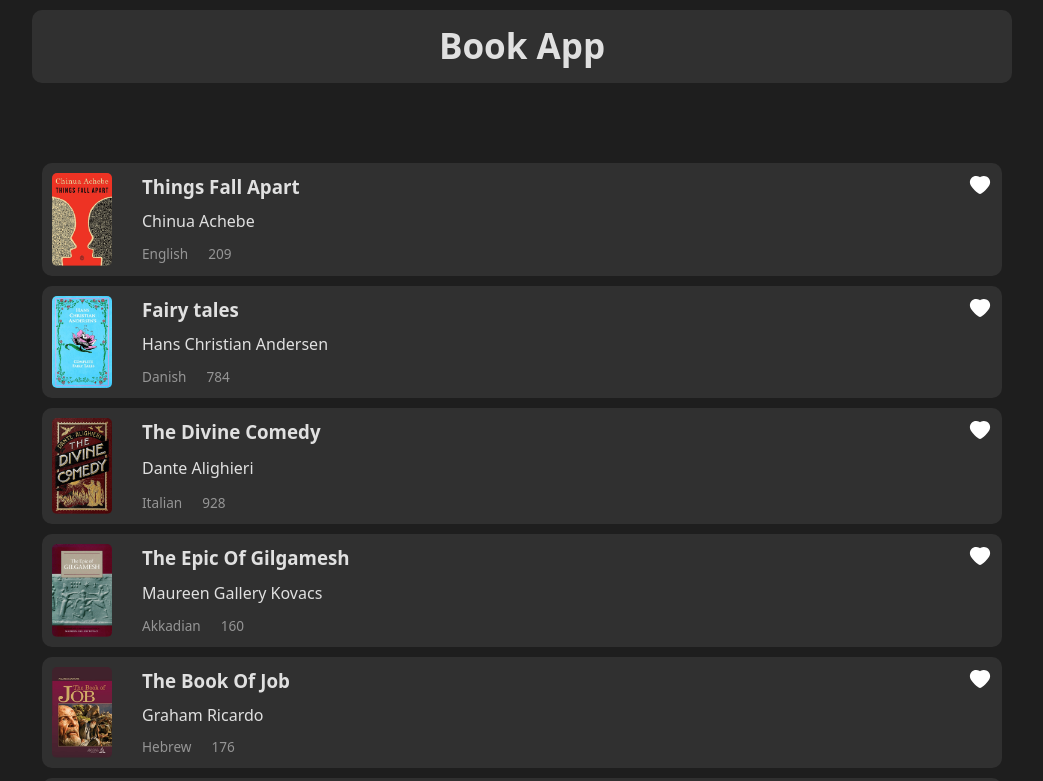
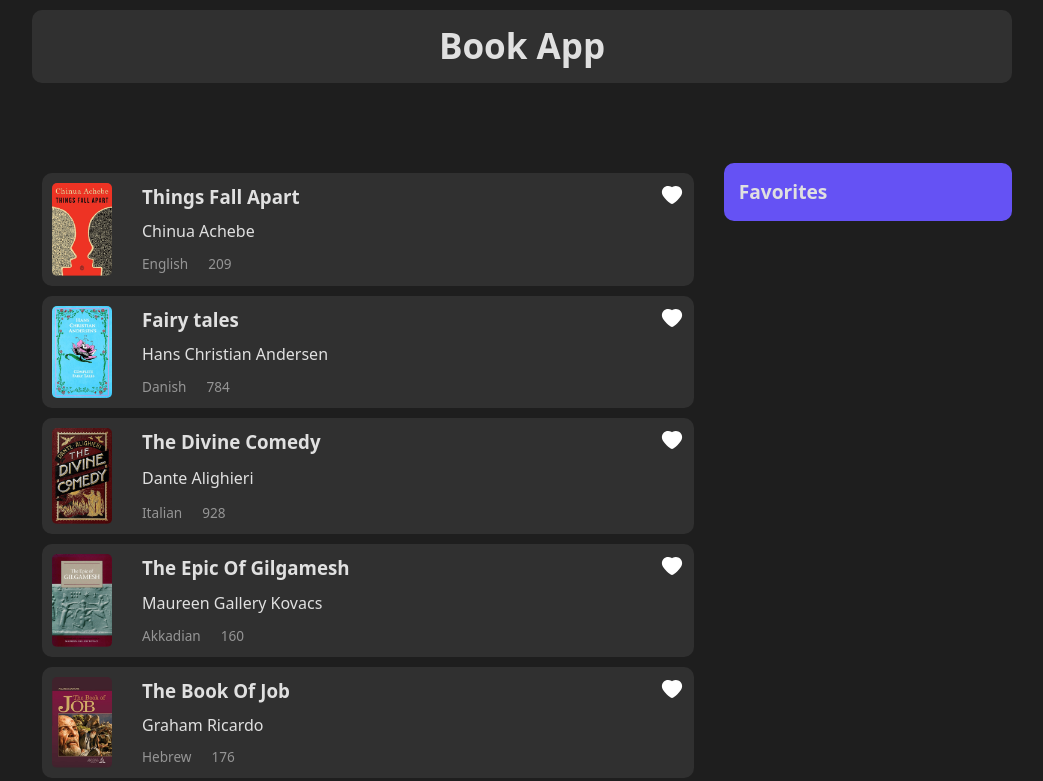
Before and after one commit to elahe919/Library, a React (Vite) app: page / in a window 1280 px wide. Shown: the top 781 px of the page, without its empty margins (118-1161 px from the left). Built offline with nearby package versions, Linux system fonts and the light colour scheme.

Commit message:
add sidebar for showing favorite books list

```diff
--- a/src/components/Book.jsx
+++ b/src/components/Book.jsx
@@ -1,13 +1,45 @@
-import React from "react";
+import React, { useState } from "react";
 import { books } from "../constants/mockData";
 import BookCard from "./BookCard";
+import SideBar from "./SideBar";
+import styles from "./Books.module.css";
 
 function Book() {
+  const [likedList, setLikedList] = useState([]);
+
+  const handleLikedList = (data, status) => {
+    if (!status) {
+      const newLikedList = likedList.filter((item) => {
+        item.id != data.id;
+      });
+      setLikedList(newLikedList);
+    } else {
+      setLikedList((likedList) => [...likedList, data]);
+    }
+  };
+
   return (
-    <div>
-      {books.map((book) => (
-        <BookCard key={book.id} data={book} />
-      ))}
+    <div className={styles.container}>
+      <div className={styles.cards}>
+        {books.map((book) => (
+          <BookCard
+            key={book.id}
+            data={book}
+            handleLikedList={handleLikedList}
+          />
+        ))}
+      </div>
+      <div className={styles.favorite}>
+          <h4>Favorites</h4>
+        {!!likedList.length && (
+          <div>
+            {" "}
+            {likedList.map((book) => (
+              <SideBar key={book.id} data={book} />
+            ))}{" "}
+          </div>
+        )}
+      </div>
     </div>
   );
 }
--- a/src/components/BookCard.jsx
+++ b/src/components/BookCard.jsx
@@ -1,16 +1,22 @@
-import React, { useState } from "react";
+import React, { useEffect, useState } from "react";
 import styles from "./BookCard.module.css";
 import {AiFillHeart} from "react-icons/ai"
 
-function BookCard({ data: { title, author, language, image, pages } }) {
+function BookCard({ data ,  handleLikedList}) {
+
+  const { title, author, language, image, pages } = data ;
+
 
   const [like , setLike] = useState(false)
   const likeHandler = () => {
     setLike((like => !like));
-    if(like){
 
-    }
   }
+
+  useEffect (() => {
+    handleLikedList(data , like)
+ } , [like] )
+
 
   return (
     <div className={styles.each_card}>
--- /dev/null
+++ b/src/components/Books.module.css
@@ -0,0 +1,18 @@
+.container {
+    display: flex;
+}
+.cards {
+    flex: 2.6 1 0;
+    min-height: 100vh;
+}
+.favorite {
+    flex: 1 1 0;
+    height: fit-content;
+    padding: 15px;
+    background-color: #6552f4;
+    border-radius: 10px;
+    margin-left: 20px;
+}
+.favorite h4 {
+    font-size: 1.2rem;
+}
--- /dev/null
+++ b/src/components/SideBar.jsx
@@ -0,0 +1,13 @@
+import React from 'react'
+import styles from "./SideBar.module.css"
+
+function SideBar({data:{image , title}}) {
+  return (
+    <div className={styles.card}>
+        <img src={image} alt={title}/>
+        <p>{title}</p>
+    </div>
+  )
+}
+
+export default SideBar
--- /dev/null
+++ b/src/components/SideBar.module.css
@@ -0,0 +1,12 @@
+.card {
+    display: flex;
+    align-items: center;
+    padding: 5px 10px;
+    margin: 10px 0;
+    background-color: #7c6ee9;
+    border-radius: 5px;
+}
+.card img {
+    width: 30px;
+    margin-right: 15px;
+}
```
